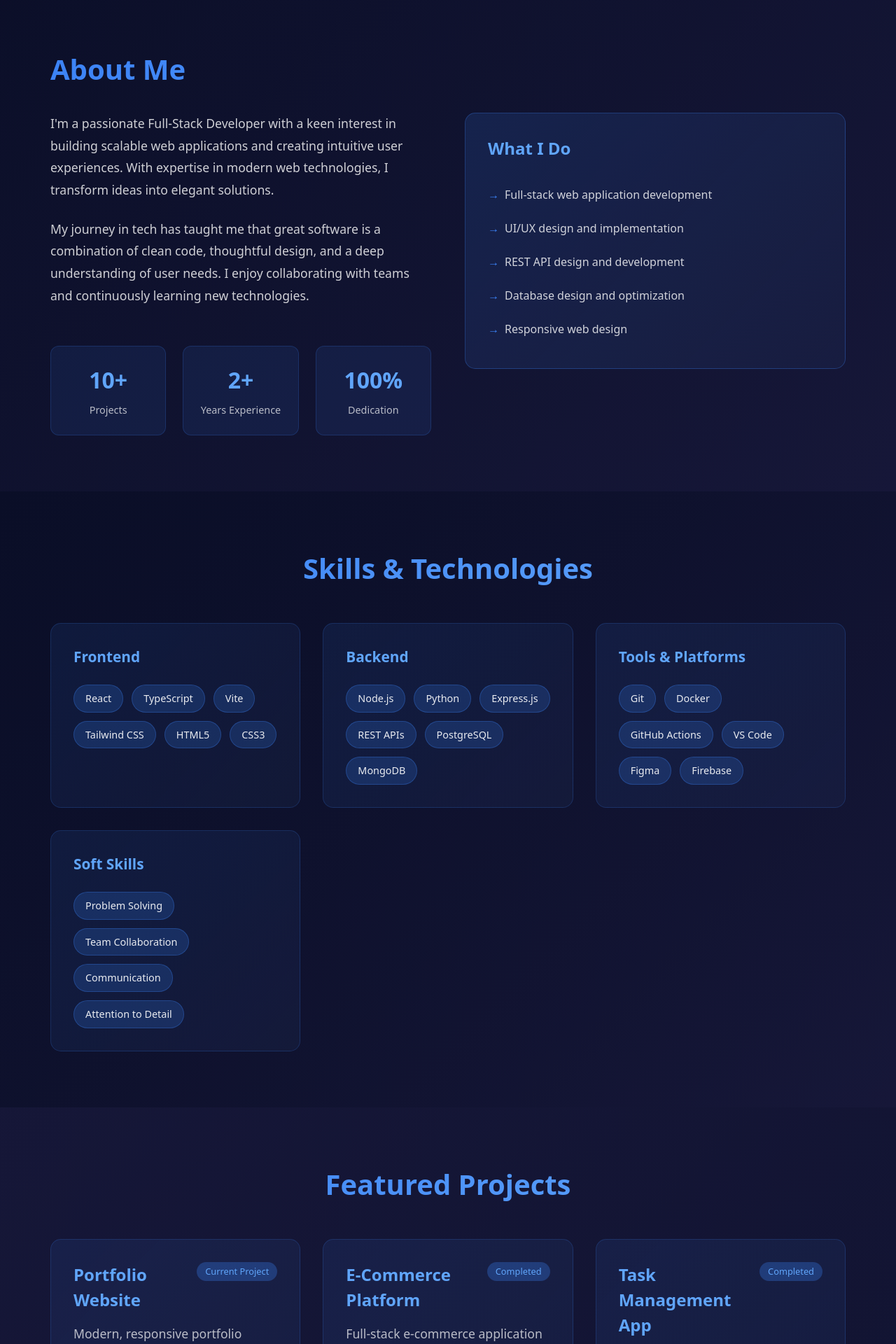
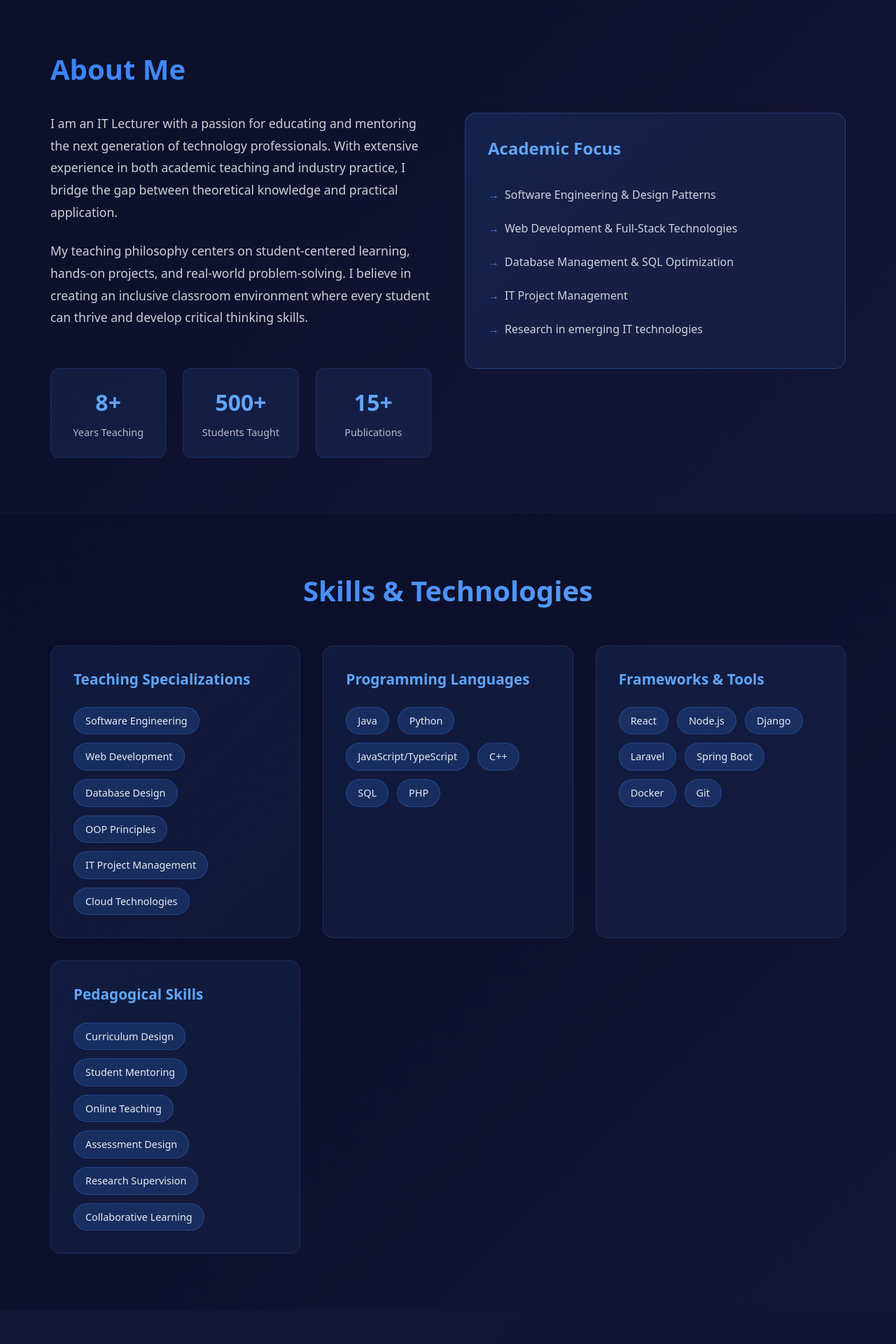
Before and after one commit to alieffahdal/alieffahdal.github.io, a React (Vite) app in the folder my-portfolio/: page / in a window 1280 px wide. Shown: the part 880-2800 px from the top of the page at 70% size. Built offline with nearby package versions, Linux system fonts and the light colour scheme.

Commit message:
Transform portfolio to IT Lecturer version with Research, Publications, and Teaching Courses sections

```diff
--- a/my-portfolio/src/App.tsx
+++ b/my-portfolio/src/App.tsx
@@ -4,6 +4,7 @@ import Hero from './components/Hero'
 import About from './components/About'
 import Skills from './components/Skills'
 import Projects from './components/Projects'
+import Research from './components/Research'
 import Contact from './components/Contact'
 import Footer from './components/Footer'
 
@@ -22,6 +23,7 @@ function App() {
           <Skills />
         </section>
         <Projects />
+        <Research />
         <Contact />
       </main>
       <Footer />
--- a/my-portfolio/src/components/About.tsx
+++ b/my-portfolio/src/components/About.tsx
@@ -8,38 +8,38 @@ export default function About() {
         <div className="about-content">
           <div className="about-text">
             <p>
-              I'm a passionate Full-Stack Developer with a keen interest in building scalable web applications
-              and creating intuitive user experiences. With expertise in modern web technologies, I transform
-              ideas into elegant solutions.
+              I am an IT Lecturer with a passion for educating and mentoring the next generation of technology professionals.
+              With extensive experience in both academic teaching and industry practice, I bridge the gap between theoretical
+              knowledge and practical application.
             </p>
             <p>
-              My journey in tech has taught me that great software is a combination of clean code, thoughtful design,
-              and a deep understanding of user needs. I enjoy collaborating with teams and continuously learning new technologies.
+              My teaching philosophy centers on student-centered learning, hands-on projects, and real-world problem-solving.
+              I believe in creating an inclusive classroom environment where every student can thrive and develop critical thinking skills.
             </p>
             <div className="stats">
               <div className="stat">
-                <span className="stat-number">10+</span>
-                <span className="stat-label">Projects</span>
+                <span className="stat-number">8+</span>
+                <span className="stat-label">Years Teaching</span>
               </div>
               <div className="stat">
-                <span className="stat-number">2+</span>
-                <span className="stat-label">Years Experience</span>
+                <span className="stat-number">500+</span>
+                <span className="stat-label">Students Taught</span>
               </div>
               <div className="stat">
-                <span className="stat-number">100%</span>
-                <span className="stat-label">Dedication</span>
+                <span className="stat-number">15+</span>
+                <span className="stat-label">Publications</span>
               </div>
             </div>
           </div>
           <div className="about-highlights">
             <div className="highlight-card">
-              <h3>What I Do</h3>
+              <h3>Academic Focus</h3>
               <ul>
-                <li>Full-stack web application development</li>
-                <li>UI/UX design and implementation</li>
-                <li>REST API design and development</li>
-                <li>Database design and optimization</li>
-                <li>Responsive web design</li>
+                <li>Software Engineering & Design Patterns</li>
+                <li>Web Development & Full-Stack Technologies</li>
+                <li>Database Management & SQL Optimization</li>
+                <li>IT Project Management</li>
+                <li>Research in emerging IT technologies</li>
               </ul>
             </div>
           </div>
--- a/my-portfolio/src/components/Navbar.tsx
+++ b/my-portfolio/src/components/Navbar.tsx
@@ -31,8 +31,9 @@ export default function Navbar() {
           <ul className="nav-links">
             <li><button onClick={() => scrollToSection('home')} className="nav-link">Home</button></li>
             <li><button onClick={() => scrollToSection('about')} className="nav-link">About</button></li>
-            <li><button onClick={() => scrollToSection('skills')} className="nav-link">Skills</button></li>
-            <li><button onClick={() => scrollToSection('projects')} className="nav-link">Projects</button></li>
+            <li><button onClick={() => scrollToSection('skills')} className="nav-link">Expertise</button></li>
+            <li><button onClick={() => scrollToSection('projects')} className="nav-link">Courses</button></li>
+            <li><button onClick={() => scrollToSection('research')} className="nav-link">Research</button></li>
             <li><button onClick={() => scrollToSection('contact')} className="nav-link">Contact</button></li>
           </ul>
         </div>
--- a/my-portfolio/src/components/Projects.tsx
+++ b/my-portfolio/src/components/Projects.tsx
@@ -4,42 +4,42 @@ export default function Projects() {
   const projects = [
     {
       id: 1,
-      title: 'Portfolio Website',
-      description: 'Modern, responsive portfolio website built with React, TypeScript, and Tailwind CSS. Features smooth scrolling, dark mode, and optimized performance.',
-      technologies: ['React', 'TypeScript', 'Tailwind CSS', 'Vite'],
-      link: 'https://github.com/alieffahdal',
-      status: 'Current Project'
+      title: 'Advanced Web Development',
+      description: 'Comprehensive course covering full-stack development using modern frameworks. Students learn from design to deployment with real-world projects.',
+      technologies: ['React', 'Node.js', 'MongoDB', 'Tailwind CSS'],
+      link: '#',
+      status: 'Active'
     },
     {
       id: 2,
-      title: 'E-Commerce Platform',
-      description: 'Full-stack e-commerce application with user authentication, product catalog, shopping cart, and payment integration.',
-      technologies: ['Node.js', 'React', 'MongoDB', 'Stripe'],
+      title: 'Software Engineering Principles',
+      description: 'Core course teaching design patterns, SOLID principles, and software architecture. Includes team projects and code reviews.',
+      technologies: ['Java', 'UML', 'Design Patterns', 'Git'],
       link: '#',
-      status: 'Completed'
+      status: 'Active'
     },
     {
       id: 3,
-      title: 'Task Management App',
-      description: 'Collaborative task management application with real-time updates, team collaboration features, and progress tracking.',
-      technologies: ['React', 'Firebase', 'Tailwind CSS', 'TypeScript'],
+      title: 'Database Management Systems',
+      description: 'In-depth course on database design, normalization, and optimization. Students design and implement complex database systems.',
+      technologies: ['SQL', 'PostgreSQL', 'MySQL', 'Database Design'],
       link: '#',
-      status: 'Completed'
+      status: 'Active'
     },
     {
       id: 4,
-      title: 'Blog Platform',
-      description: 'Content management system for creating and sharing blog posts with markdown support, comments, and analytics.',
-      technologies: ['Next.js', 'PostgreSQL', 'Tailwind CSS', 'TypeScript'],
+      title: 'IT Project Management Capstone',
+      description: 'Capstone course where students work on real industry projects. Focus on agile methodologies, team leadership, and project delivery.',
+      technologies: ['Agile', 'Jira', 'Team Leadership', 'Risk Management'],
       link: '#',
-      status: 'Completed'
+      status: 'Active'
     }
   ];
 
   return (
     <section id="projects" className="projects">
       <div className="container">
-        <h2>Featured Projects</h2>
+        <h2>Current Courses</h2>
         <div className="projects-grid">
           {projects.map((project) => (
             <div key={project.id} className="project-card">
--- /dev/null
+++ b/my-portfolio/src/components/Research.tsx
@@ -0,0 +1,114 @@
+import '../styles/Research.css';
+
+export default function Research() {
+  const publications = [
+    {
+      id: 1,
+      title: 'Emerging Trends in Cloud-Native Application Development',
+      authors: 'Alief Fahdal et al.',
+      year: 2024,
+      venue: 'IEEE Transactions on Software Engineering',
+      type: 'Journal Article',
+      doi: '10.1109/TSE.2024.xxxxx'
+    },
+    {
+      id: 2,
+      title: 'Student-Centered Learning in Software Engineering Education',
+      authors: 'Alief Fahdal, Dr. Sarah Johnson',
+      year: 2023,
+      venue: 'ACM Conference on Computer Science Education',
+      type: 'Conference Paper',
+      doi: '10.1145/SIGCSE.2023'
+    },
+    {
+      id: 3,
+      title: 'Microservices Architecture: Design Patterns and Best Practices',
+      authors: 'Alief Fahdal',
+      year: 2023,
+      venue: 'International Journal of Computer Science',
+      type: 'Journal Article',
+      doi: '10.1016/j.ijcs.2023.xxxxx'
+    },
+    {
+      id: 4,
+      title: 'Integrating DevOps in Computer Science Curriculum',
+      authors: 'Alief Fahdal, Prof. Michael Chen',
+      year: 2022,
+      venue: 'International Conference on Software Engineering Education',
+      type: 'Conference Paper',
+      doi: '10.1145/ICSE-ED.2022'
+    }
+  ];
+
+  const research = [
+    {
+      id: 1,
+      title: 'AI-Driven Code Review Systems',
+      description: 'Investigating the use of machine learning for automated code review and quality assurance.',
+      status: 'In Progress',
+      students: 3
+    },
+    {
+      id: 2,
+      title: 'Blockchain in Educational Systems',
+      description: 'Exploring decentralized approaches to student credentialing and academic verification.',
+      status: 'In Progress',
+      students: 2
+    },
+    {
+      id: 3,
+      title: 'Low-Code Development Platforms Effectiveness',
+      description: 'Comparative study on productivity and code quality using low-code platforms in enterprise development.',
+      status: 'Active',
+      students: 4
+    }
+  ];
+
+  return (
+    <section id="research" className="research">
+      <div className="container">
+        <h2>Research & Publications</h2>
+
+        <div className="research-section">
+          <h3>Recent Publications</h3>
+          <div className="publications-list">
+            {publications.map((pub) => (
+              <div key={pub.id} className="publication-item">
+                <div className="pub-header">
+                  <h4>{pub.title}</h4>
+                  <span className="pub-type">{pub.type}</span>
+                </div>
+                <p className="pub-authors">{pub.authors}</p>
+                <p className="pub-meta">
+                  <span className="pub-venue">{pub.venue}</span>
+                  <span className="pub-year">{pub.year}</span>
+                </p>
+                <a href={`#doi-${pub.id}`} className="pub-link">
+                  View Publication →
+                </a>
+              </div>
+            ))}
+          </div>
+        </div>
+
+        <div className="research-section">
+          <h3>Active Research Projects</h3>
+          <div className="research-grid">
+            {research.map((project) => (
+              <div key={project.id} className="research-card">
+                <div className="research-header">
+                  <h4>{project.title}</h4>
+                  <span className="status-badge">{project.status}</span>
+                </div>
+                <p className="research-description">{project.description}</p>
+                <p className="research-meta">
+                  <span className="student-count">👥 {project.students} Student(s)</span>
+                </p>
+              </div>
+            ))}
+          </div>
+        </div>
+      </div>
+    </section>
+  );
+}
--- a/my-portfolio/src/components/Skills.tsx
+++ b/my-portfolio/src/components/Skills.tsx
@@ -3,20 +3,20 @@ import '../styles/Skills.css';
 export default function Skills() {
   const skills = [
     {
-      category: 'Frontend',
-      technologies: ['React', 'TypeScript', 'Vite', 'Tailwind CSS', 'HTML5', 'CSS3']
+      category: 'Teaching Specializations',
+      technologies: ['Software Engineering', 'Web Development', 'Database Design', 'OOP Principles', 'IT Project Management', 'Cloud Technologies']
     },
     {
-      category: 'Backend',
-      technologies: ['Node.js', 'Python', 'Express.js', 'REST APIs', 'PostgreSQL', 'MongoDB']
+      category: 'Programming Languages',
+      technologies: ['Java', 'Python', 'JavaScript/TypeScript', 'C++', 'SQL', 'PHP']
     },
     {
-      category: 'Tools & Platforms',
-      technologies: ['Git', 'Docker', 'GitHub Actions', 'VS Code', 'Figma', 'Firebase']
+      category: 'Frameworks & Tools',
+      technologies: ['React', 'Node.js', 'Django', 'Laravel', 'Spring Boot', 'Docker', 'Git']
     },
     {
-      category: 'Soft Skills',
-      technologies: ['Problem Solving', 'Team Collaboration', 'Communication', 'Attention to Detail']
+      category: 'Pedagogical Skills',
+      technologies: ['Curriculum Design', 'Student Mentoring', 'Online Teaching', 'Assessment Design', 'Research Supervision', 'Collaborative Learning']
     }
   ];
 
--- /dev/null
+++ b/my-portfolio/src/styles/Research.css
@@ -0,0 +1,170 @@
+.research {
+  padding: 5rem 0;
+  background: linear-gradient(135deg, rgba(10, 14, 39, 0.5) 0%, rgba(26, 26, 62, 0.5) 100%);
+}
+
+.research h2 {
+  text-align: center;
+  margin-bottom: 3rem;
+}
+
+.research-section {
+  margin-bottom: 3rem;
+}
+
+.research-section h3 {
+  color: #60a5fa;
+  margin-bottom: 2rem;
+  font-size: 1.5rem;
+}
+
+.publications-list {
+  display: flex;
+  flex-direction: column;
+  gap: 1.5rem;
+}
+
+.publication-item {
+  background: linear-gradient(135deg, rgba(59, 130, 246, 0.1) 0%, rgba(96, 165, 250, 0.05) 100%);
+  border: 1px solid rgba(59, 130, 246, 0.2);
+  padding: 1.5rem;
+  border-radius: 12px;
+  transition: all 0.3s ease;
+}
+
+.publication-item:hover {
+  background: linear-gradient(135deg, rgba(59, 130, 246, 0.2) 0%, rgba(96, 165, 250, 0.1) 100%);
+  border-color: rgba(59, 130, 246, 0.4);
+  transform: translateX(5px);
+}
+
+.pub-header {
+  display: flex;
+  justify-content: space-between;
+  align-items: start;
+  gap: 1rem;
+  margin-bottom: 0.75rem;
+}
+
+.pub-header h4 {
+  margin: 0;
+  color: #60a5fa;
+  font-size: 1.1rem;
+}
+
+.pub-type {
+  display: inline-block;
+  padding: 0.25rem 0.75rem;
+  background: rgba(59, 130, 246, 0.2);
+  border-radius: 15px;
+  font-size: 0.75rem;
+  color: #60a5fa;
+  white-space: nowrap;
+}
+
+.pub-authors {
+  color: rgba(255, 255, 255, 0.7);
+  font-size: 0.95rem;
+  margin-bottom: 0.5rem;
+  font-style: italic;
+}
+
+.pub-meta {
+  display: flex;
+  gap: 1rem;
+  font-size: 0.9rem;
+  color: rgba(255, 255, 255, 0.6);
+  margin-bottom: 1rem;
+}
+
+.pub-venue,
+.pub-year {
+  display: inline-block;
+}
+
+.pub-link {
+  color: #60a5fa;
+  font-weight: 600;
+  text-decoration: none;
+  transition: all 0.3s ease;
+}
+
+.pub-link:hover {
+  color: #3b82f6;
+}
+
+.research-grid {
+  display: grid;
+  grid-template-columns: repeat(auto-fit, minmax(300px, 1fr));
+  gap: 2rem;
+}
+
+.research-card {
+  background: linear-gradient(135deg, rgba(59, 130, 246, 0.1) 0%, rgba(96, 165, 250, 0.05) 100%);
+  border: 1px solid rgba(59, 130, 246, 0.2);
+  padding: 2rem;
+  border-radius: 15px;
+  transition: all 0.3s ease;
+  display: flex;
+  flex-direction: column;
+  gap: 1rem;
+}
+
+.research-card:hover {
+  background: linear-gradient(135deg, rgba(59, 130, 246, 0.2) 0%, rgba(96, 165, 250, 0.1) 100%);
+  border-color: rgba(59, 130, 246, 0.4);
+  transform: translateY(-10px);
+  box-shadow: 0 20px 40px rgba(59, 130, 246, 0.15);
+}
+
+.research-header {
+  display: flex;
+  justify-content: space-between;
+  align-items: start;
+  gap: 1rem;
+}
+
+.research-card h4 {
+  margin: 0;
+  color: #60a5fa;
+}
+
+.research-description {
+  color: rgba(255, 255, 255, 0.7);
+  line-height: 1.6;
+  flex-grow: 1;
+}
+
+.research-meta {
+  display: flex;
+  align-items: center;
+  gap: 1rem;
+  color: rgba(255, 255, 255, 0.6);
+  font-size: 0.9rem;
+}
+
+.student-count {
+  display: inline-block;
+  padding: 0.25rem 0.75rem;
+  background: rgba(96, 165, 250, 0.1);
+  border-radius: 10px;
+  color: #60a5fa;
+}
+
+@media (max-width: 768px) {
+  .research {
+    padding: 3rem 0;
+  }
+
+  .research-grid {
+    grid-template-columns: 1fr;
+  }
+
+  .pub-header {
+    flex-direction: column;
+  }
+
+  .pub-type {
+    align-self: flex-start;
+  }
+}
```
Also changed, not shown: my-portfolio/src/components/Contact.tsx (+5 -5 lines), my-portfolio/src/components/Footer.tsx (+5 -5 lines), my-portfolio/src/components/Hero.tsx (+4 -4 lines).
